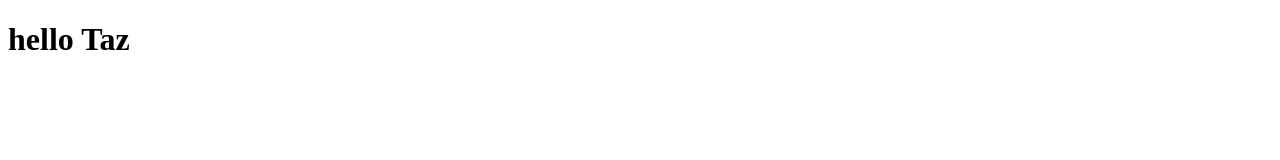
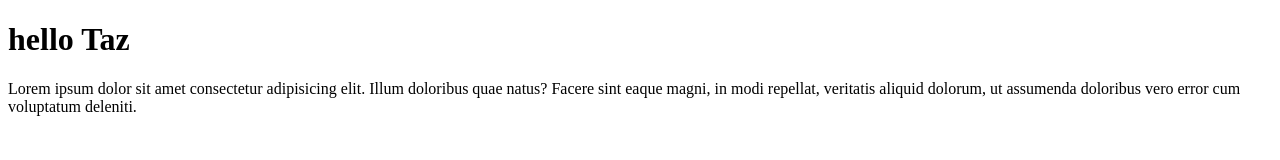
Before and after one commit to Tazzy2018/stunning-octo-engine, a plain HTML site: page index.html in a window 1280 px wide. Drawn offline with Linux system fonts and the light colour scheme.

Commit message:
added styles and paragraph

```diff
--- a/index.html
+++ b/index.html
@@ -9,5 +9,7 @@
 <body>
     <h1>hello Taz</h1>
 
+    <p>Lorem ipsum dolor sit amet consectetur adipisicing elit. Illum doloribus quae natus? Facere sint eaque magni, in modi repellat, veritatis aliquid dolorum, ut assumenda doloribus vero error cum voluptatum deleniti.</p>
+
 </body>
 </html>
--- /dev/null
+++ b/stylegit.css
@@ -0,0 +1,10 @@
+h1 {
+    font: 100;
+    color: red;
+    font-weight: bold;
+}
+
+p {
+    color: blue;
+    font-size: 14px;
+}
```
